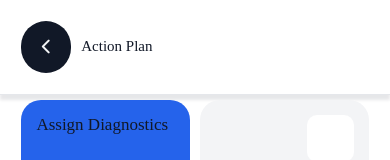
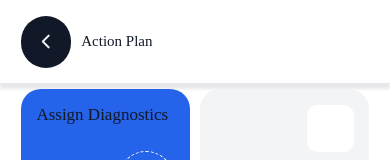
Before and after one commit to saurabh-soni-dev/HealthCare, a React Native app: screen /PatientsDetails in a window 390 px wide. Shown: the top 160 px of the page. Built offline with nearby package versions, Linux system fonts and the light colour scheme.

Commit message:
Update styles

```diff
--- a/src/components/common/CustomHeader.tsx
+++ b/src/components/common/CustomHeader.tsx
@@ -38,6 +38,7 @@ const CustomHeader: FC<CustomHeaderProps> = ({
           iconColor={theme.colors.card}
           onPress={onBack}
           style={styles.editButton}
+          underlayColor={theme.colors.primary}
         />
         <View style={styles.titleView}>
           <Text allowFontScaling={false} numberOfLines={1} style={styles.title}>
@@ -72,7 +73,7 @@ export default CustomHeader;
 const createStyles = (colors: any, isDark: boolean) => ({
   container: {
     paddingHorizontal: horizontalScale(20),
-    paddingVertical: verticalScale(20),
+    paddingVertical: verticalScale(15),
     width: '100%',
     backgroundColor: colors.background,
     // Visual shadow only at the bottom
--- a/src/components/common/CustomTextInput.tsx
+++ b/src/components/common/CustomTextInput.tsx
@@ -10,7 +10,7 @@ import {
 import Icon from 'react-native-vector-icons/Ionicons';
 import {useSettingsContext} from '../../i18n/SettingsContext';
 import {font} from '../../theme';
-import {scaleFont, verticalScale} from '../../utility';
+import {horizontalScale, scaleFont, verticalScale} from '../../utility';
 
 interface CustomTextInputProps {
   label: string;
@@ -142,14 +142,15 @@ const getStyles = (
     container: {
       backgroundColor: colors.card,
       marginBottom: verticalScale(15),
-      padding: verticalScale(15),
+      paddingHorizontal: horizontalScale(10),
+      paddingVertical: verticalScale(10),
       paddingRight: verticalScale(20),
       paddingBottom: verticalScale(18),
       borderRadius: 10,
       flexDirection: 'row',
       alignItems: 'center',
-      borderWidth: isFocused || borderHighlight ? 1 : 0,
-      borderColor: isFocused || borderHighlight ? colors.primary : '',
+      borderWidth: isFocused || borderHighlight ? 1 : 0.3,
+      borderColor: isFocused || borderHighlight ? colors.primary : '#686e75',
     },
     inputWrapper: {
       flex: 1,
@@ -160,16 +161,16 @@ const getStyles = (
       color: colors.text,
     },
     textInput: {
-      marginTop: verticalScale(3),
+      marginTop: verticalScale(2),
       fontSize: scaleFont(16),
       fontFamily: font.openSansSemiBold,
       color: colors.text,
       opacity: isFocused ? 1 : 0.8,
-      height: verticalScale(isMultiLine ? 100 : 22),
+      height: verticalScale(isMultiLine ? 80 : 20),
     },
 
     countView: {
-      marginTop: 15,
+      marginTop: verticalScale(15),
     },
 
     countText: {
--- a/src/components/common/IconButon.tsx
+++ b/src/components/common/IconButon.tsx
@@ -9,6 +9,7 @@ interface IconButonProps {
   style?: ViewStyle;
   iconColor?: string;
   iconSize?: number;
+  underlayColor?: string;
 }
 
 const IconButon: FC<IconButonProps> = ({
@@ -17,11 +18,12 @@ const IconButon: FC<IconButonProps> = ({
   style,
   iconColor,
   iconSize,
+  underlayColor,
 }) => {
   return (
     <TouchableHighlight
       onPress={onPress}
-      underlayColor={'rgba(0,0,0,0.1)'}
+      underlayColor={underlayColor ?? 'rgba(0,0,0,0.1)'}
       style={[styles.button, {...style}]}>
       <Icon
         name={iconName}
--- a/src/components/common/TextButton.tsx
+++ b/src/components/common/TextButton.tsx
@@ -54,7 +54,7 @@ export default TextButton;
 
 const createStyles = (colors: any) => ({
   button: {
-    height: verticalScale(55),
+    height: verticalScale(50),
     backgroundColor: colors.notification,
     justifyContent: 'center',
     alignItems: 'center',
--- a/src/screens/login/login.style.ts
+++ b/src/screens/login/login.style.ts
@@ -78,7 +78,7 @@ export const createStyles = (colors: any, isDark: boolean) => ({
 
   loginButton: {
     marginTop: verticalScale(10),
-    height: verticalScale(60),
+    height: verticalScale(55),
     width: '70%',
     alignSelf: 'center',
     backgroundColor: colors.primary,
--- a/src/screens/signup/Signup.tsx
+++ b/src/screens/signup/Signup.tsx
@@ -161,11 +161,14 @@ const Signup: FC = () => {
             onPressIn={handleFocused}
             onPressOut={handleFocused}
             onPress={selectProfileImage}>
-            <CustomText text="Profile image" style={styles.uploadButtonText} />
             <Icon
               name={'cloud-upload'}
               size={scaleFont(22)}
               color={borderHighlight ? colors.primary : colors.text}
+            />
+            <CustomText
+              text="Upload profile image"
+              style={styles.uploadButtonText}
             />
           </TouchableOpacity>
           <View style={styles.imagePreview}>
@@ -177,8 +180,9 @@ const Signup: FC = () => {
               />
             ) : (
               <CustomText
-                text="Image preview!"
+                text="Preview of the uploaded image!"
                 style={styles.uploadButtonText}
+                numberOfLines={2}
               />
             )}
           </View>
--- a/src/screens/signup/signup.style.ts
+++ b/src/screens/signup/signup.style.ts
@@ -14,7 +14,7 @@ export const createStyles = (
 
   mainContainer: {
     flex: 1,
-    padding: horizontalScale(20),
+    padding: verticalScale(20),
   } as ViewStyle,
 
   registerText: {
@@ -32,10 +32,9 @@ export const createStyles = (
   } as TextStyle,
 
   loginButton: {
-    marginTop: verticalScale(20),
-    marginBottom: verticalScale(30),
-    height: verticalScale(60),
-    width: '70%',
+    marginTop: verticalScale(15),
+    marginBottom: verticalScale(25),
+    width: '90%',
     alignSelf: 'center',
     backgroundColor: colors.primary,
   } as ViewStyle,
@@ -60,25 +59,27 @@ export const createStyles = (
     borderRadius: 10,
     alignItems: 'center',
     justifyContent: 'center',
-    borderWidth: isFocused ? 1 : 0,
-    borderColor: isFocused ? colors.primary : '',
+    borderWidth: isFocused ? 1 : 0.3,
+    borderColor: isFocused ? colors.primary : '#686e75',
   } as ViewStyle,
 
   uploadButtonText: {
     fontSize: scaleFont(14),
     fontFamily: font.openSansLight,
     color: colors.text,
-    marginBottom: verticalScale(10),
+    marginTop: verticalScale(5),
   } as TextStyle,
 
   imagePreview: {
     height: verticalScale(100),
     width: '48%',
     borderRadius: 10,
-    borderWidth: 1,
-    borderColor: colors.text,
+    borderWidth: 0.3,
+    borderColor: '#686e75',
     alignItems: 'center',
     justifyContent: 'center',
+    backgroundColor: colors.card,
+    paddingHorizontal: horizontalScale(20),
   } as ViewStyle,
 
   profileImage: {
```
